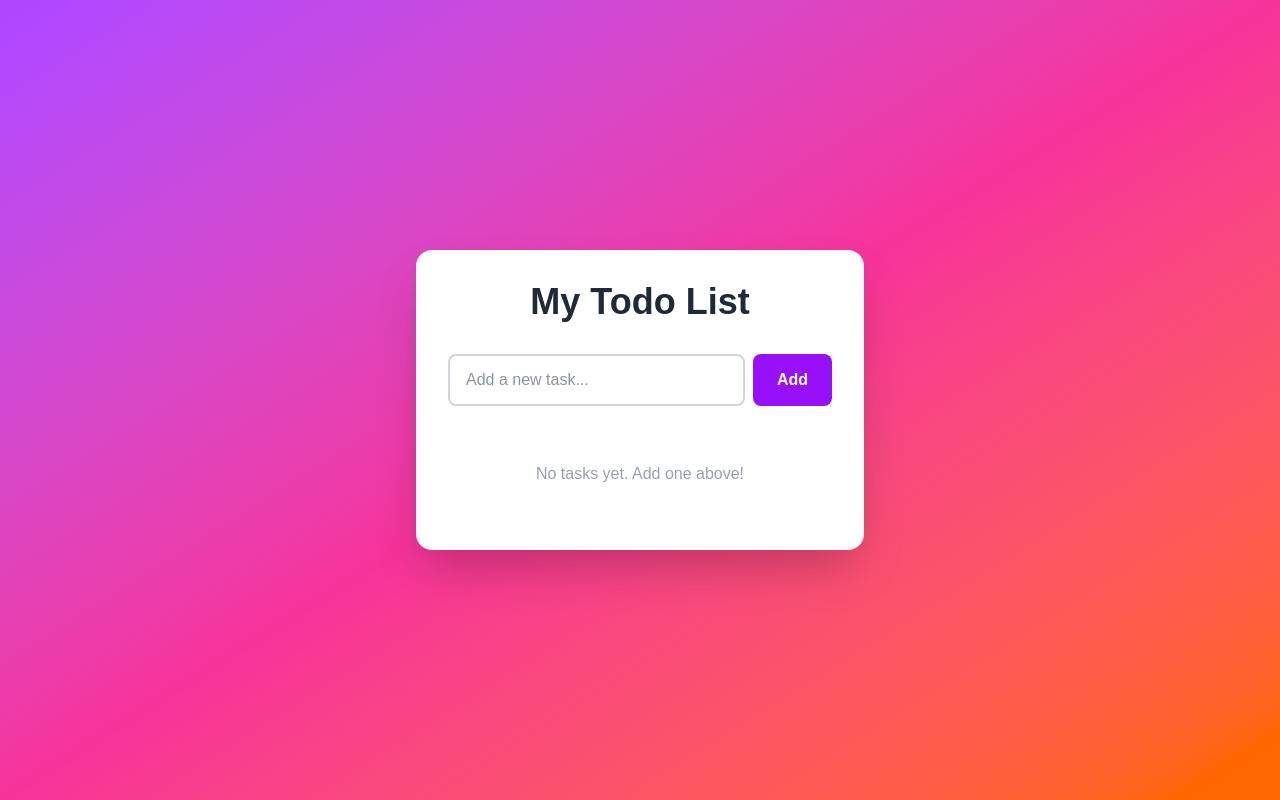
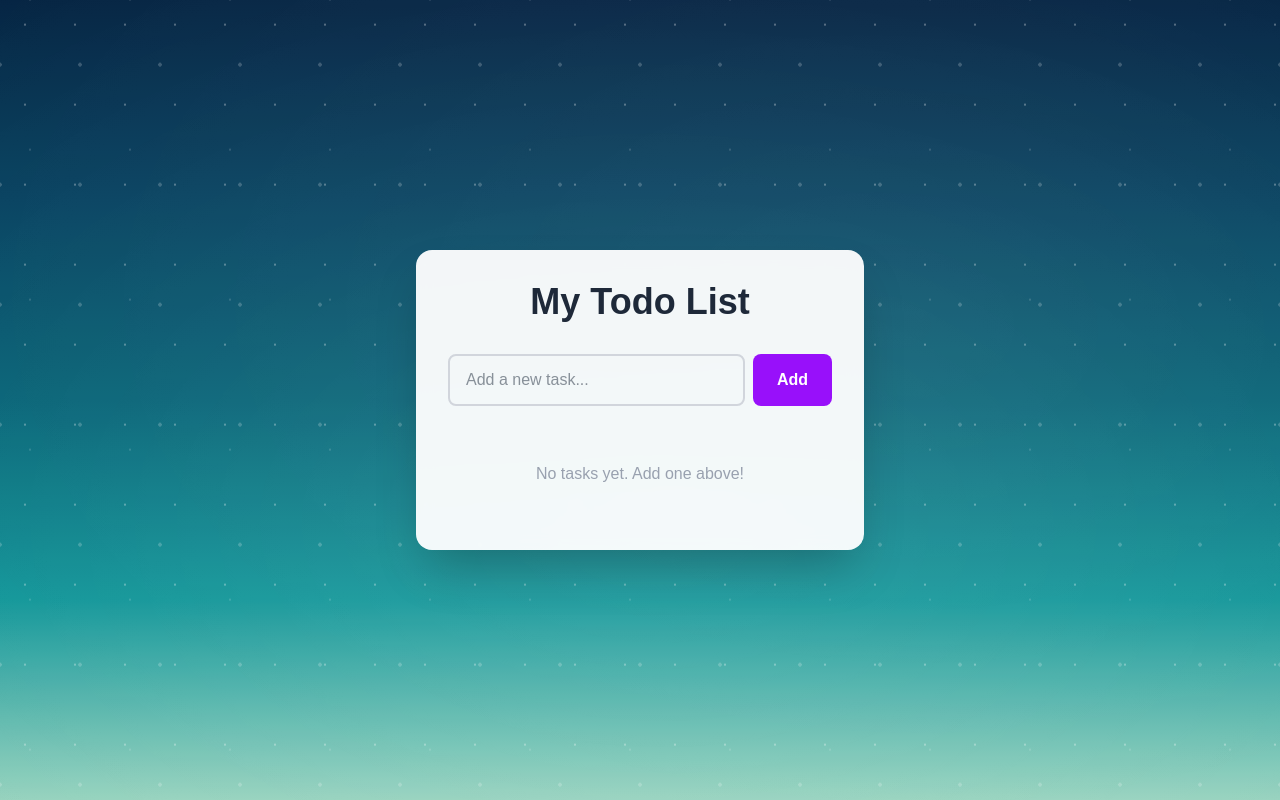
Before and after one commit to ns-test-org/new-app, a Next.js app in the folder packages/new-app/: page / in a window 1280 px wide. Built offline with nearby package versions, Linux system fonts and the light colour scheme.

Commit message:
AI chat session: Updated code and files

```diff
--- a/packages/new-app/src/app/globals.css
+++ b/packages/new-app/src/app/globals.css
@@ -147,3 +147,89 @@ body {
 .animate-bounce-horizontal {
   animation: bounce-horizontal 1.5s ease-in-out infinite;
 }
+
+/* Ocean Background Animation */
+.ocean-background {
+  background: linear-gradient(to bottom,
+    #001f3f 0%,
+    #003d5c 25%,
+    #005f73 50%,
+    #0a9396 75%,
+    #94d2bd 100%
+  );
+  position: relative;
+}
+
+.ocean-waves {
+  position: absolute;
+  top: 0;
+  left: 0;
+  width: 100%;
+  height: 100%;
+  overflow: hidden;
+  z-index: 1;
+}
+
+.ocean-waves::before,
+.ocean-waves::after {
+  content: '';
+  position: absolute;
+  width: 200%;
+  height: 200%;
+  top: -50%;
+  left: -50%;
+  background: radial-gradient(ellipse at center,
+    rgba(255, 255, 255, 0.1) 0%,
+    rgba(255, 255, 255, 0.05) 30%,
+    transparent 70%
+  );
+}
+
+.ocean-waves::before {
+  animation: wave 15s ease-in-out infinite;
+}
+
+.ocean-waves::after {
+  animation: wave 20s ease-in-out infinite reverse;
+  opacity: 0.5;
+}
+
+@keyframes wave {
+  0%, 100% {
+    transform: translate(0, 0) rotate(0deg);
+  }
+  25% {
+    transform: translate(5%, 10%) rotate(5deg);
+  }
+  50% {
+    transform: translate(-5%, 5%) rotate(-5deg);
+  }
+  75% {
+    transform: translate(10%, -5%) rotate(3deg);
+  }
+}
+
+/* Floating bubbles effect */
+.ocean-background::before {
+  content: '';
+  position: absolute;
+  width: 100%;
+  height: 100%;
+  background-image:
+    radial-gradient(circle, rgba(255, 255, 255, 0.3) 1px, transparent 1px),
+    radial-gradient(circle, rgba(255, 255, 255, 0.2) 2px, transparent 2px),
+    radial-gradient(circle, rgba(255, 255, 255, 0.15) 1px, transparent 1px);
+  background-size: 50px 80px, 80px 120px, 100px 150px;
+  background-position: 0 0, 40px 60px, 80px 100px;
+  animation: bubbles 25s linear infinite;
+  z-index: 2;
+}
+
+@keyframes bubbles {
+  0% {
+    background-position: 0 0, 40px 60px, 80px 100px;
+  }
+  100% {
+    background-position: 0 -800px, 40px -740px, 80px -700px;
+  }
+}
--- a/packages/new-app/src/app/page.tsx
+++ b/packages/new-app/src/app/page.tsx
@@ -42,8 +42,9 @@ export default function TodoList() {
   };
 
   return (
-    <div className="min-h-screen bg-gradient-to-br from-purple-500 via-pink-500 to-orange-500 p-6 flex items-center justify-center">
-      <div className="w-full max-w-md bg-white rounded-2xl shadow-2xl p-8">
+    <div className="min-h-screen ocean-background p-6 flex items-center justify-center relative overflow-hidden">
+      <div className="ocean-waves"></div>
+      <div className="w-full max-w-md bg-white/95 backdrop-blur-sm rounded-2xl shadow-2xl p-8 relative z-10">
         <h1 className="text-4xl font-bold text-gray-800 mb-8 text-center">
           My Todo List
         </h1>
```
